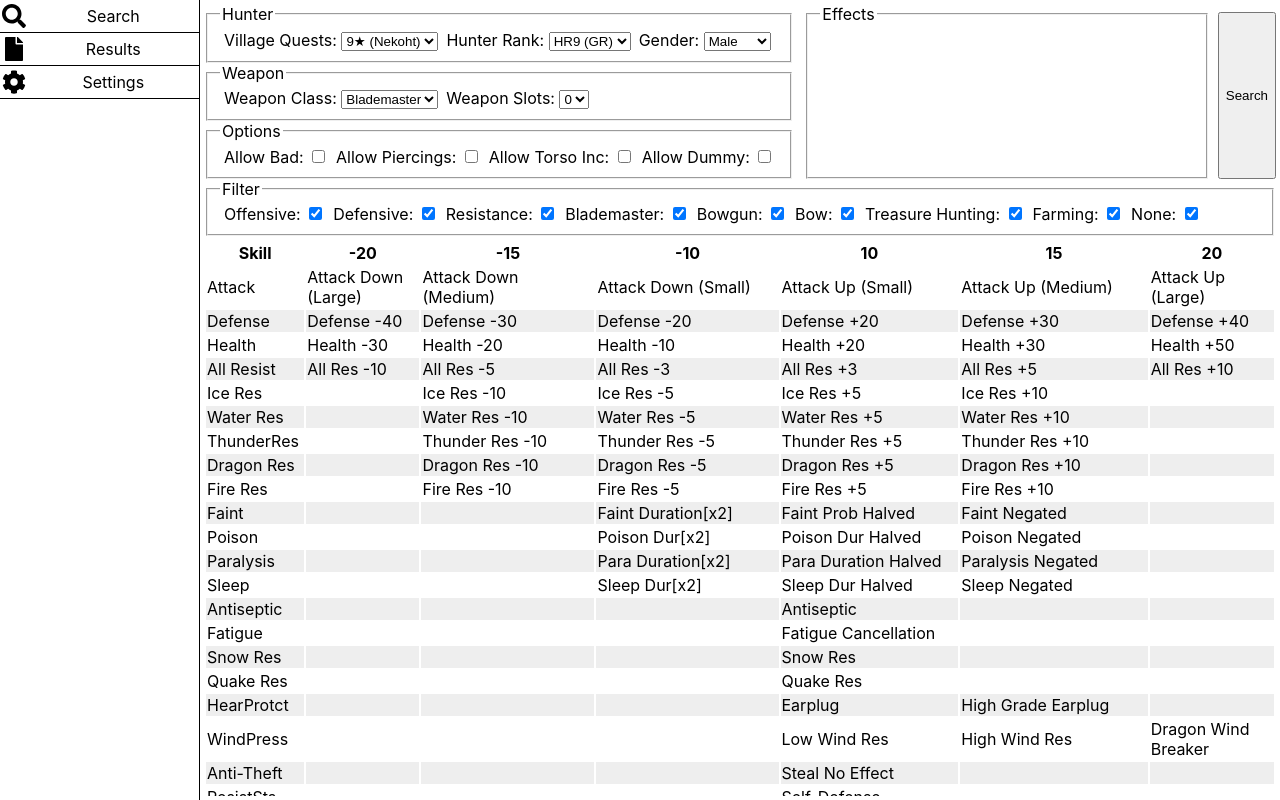
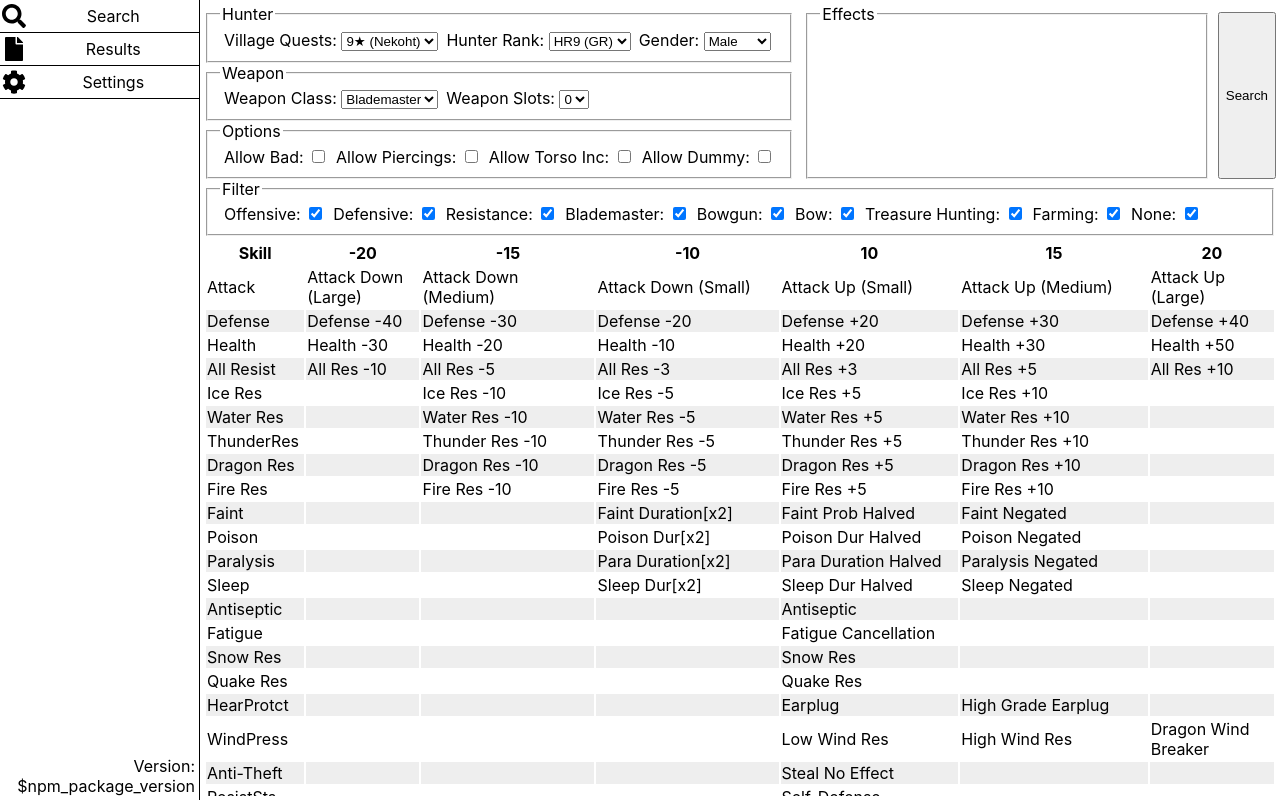
Before and after one commit to Delph/bass, a React (Create React App) app: page / in a window 1280 px wide. Built offline with nearby package versions, Linux system fonts and the light colour scheme.

Commit message:
show version on bottom of nav bar

```diff
--- a/src/components/Navigation.jsx
+++ b/src/components/Navigation.jsx
@@ -21,6 +21,8 @@ function Tab(props) {
 
 
 function TabBar(props) {
+  const info  = process.env.REACT_APP_VERSION;
+
   return (
     <div className={style.bar}>
       <nav>
@@ -36,6 +38,9 @@ function TabBar(props) {
         <h1>Donate</h1>
       </div>
       */}
+      <div className={style.version}>
+        <span>Version: {info}</span>
+      </div>
     </div>
   );
 }
--- a/src/css/components/Navigation.module.css
+++ b/src/css/components/Navigation.module.css
@@ -46,6 +46,14 @@
   margin: 0 auto;
 }
 
+.version
+{
+  width: 100%;
+  text-align: right;
+  padding: 4px;
+  box-sizing: border-box;
+}
+
 @media (max-width: 968px)
 {
   .bar
```
Also changed, not shown: 1 other file (tests, documents, lock files or other folders).
